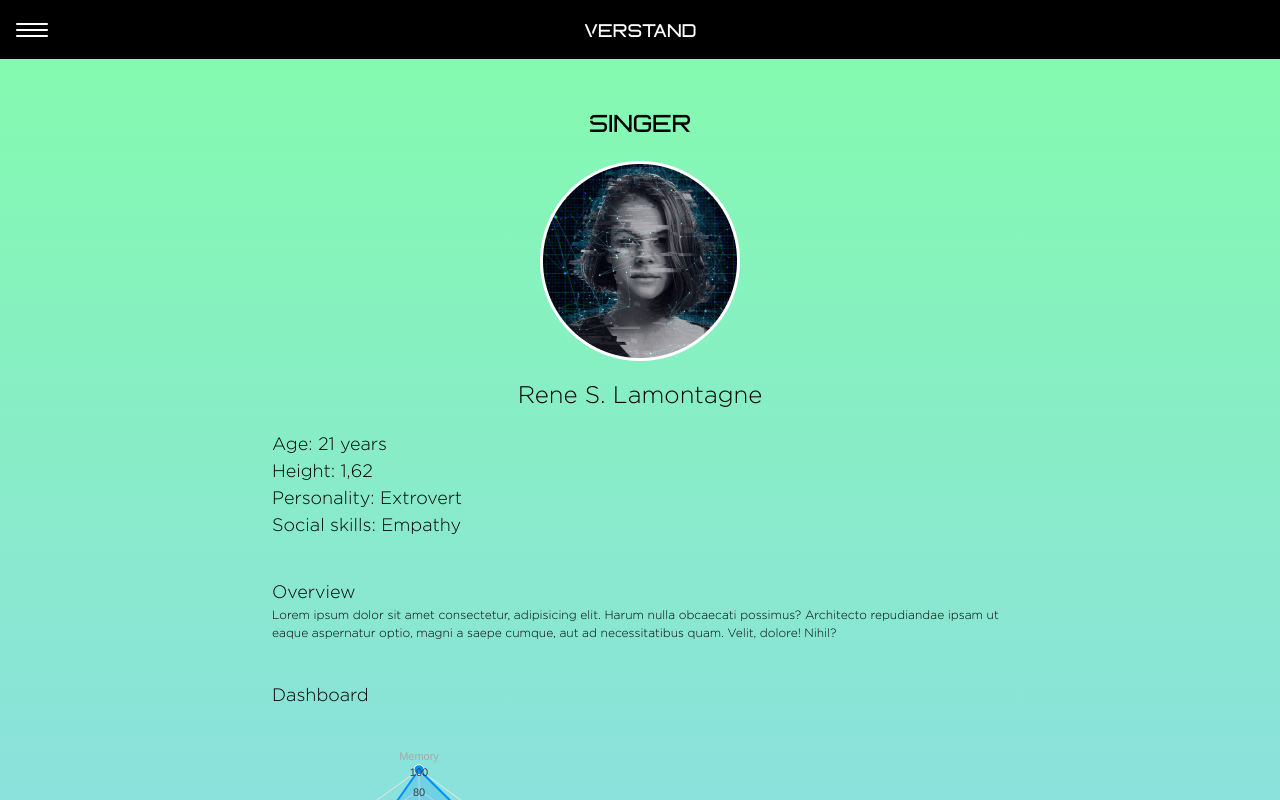
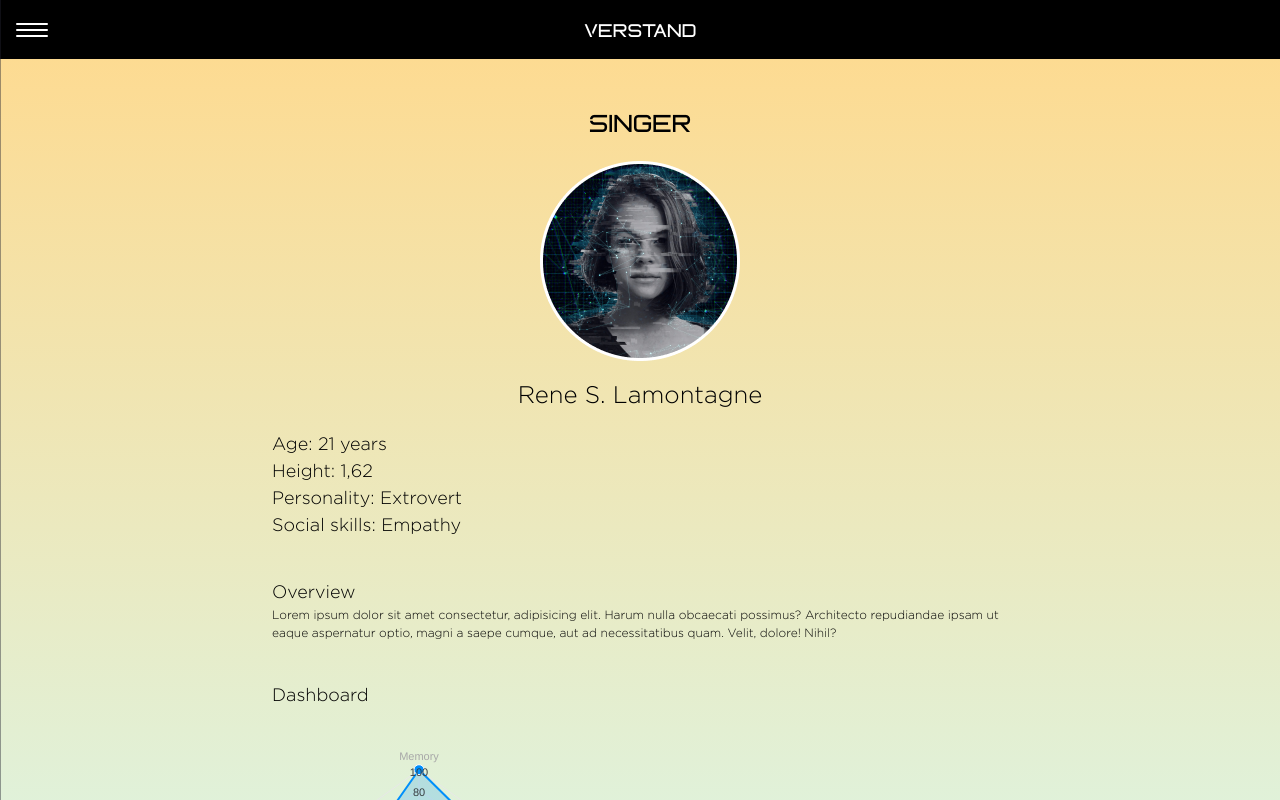
Before and after one commit to azabraao/verstand-frontend, a React (Create React App) app: page /profile in a window 1280 px wide. Shown: the top 800 px of the page. Built offline with nearby package versions, Linux system fonts and the light colour scheme.

Commit message:
add download page

```diff
--- a/src/components/Navbar/index.js
+++ b/src/components/Navbar/index.js
@@ -41,7 +41,11 @@ const Navbar = () => {
               Profile
             </NavLink>
           </li>
-          <li>Report</li>
+          <li>
+            <NavLink to="/download" activeClassName="active">
+              Download
+            </NavLink>
+          </li>
           <Button theme="danger">Exit</Button>
         </ul>
       </div>
--- /dev/null
+++ b/src/pages/Download/index.js
@@ -0,0 +1,22 @@
+import React, { memo } from "react";
+import DownloadStyle from "./styles";
+import Navbar from "../../components/Navbar";
+
+const Download = () => {
+  return (
+    <>
+      <Navbar />
+      <DownloadStyle className="singer">
+        <div className="container">
+          <article>
+            Lorem ipsum dolor sit amet consectetur adipisicing elit. Odio
+            maiores dicta esse, nisi velit adipisci ea sequi, quo voluptates
+            impedit doloribus ex et soluta nam vitae, doloremque in ullam a.
+          </article>
+        </div>
+      </DownloadStyle>
+    </>
+  );
+};
+
+export default memo(Download);
--- /dev/null
+++ b/src/pages/Download/styles.js
@@ -0,0 +1,53 @@
+import styled from "styled-components";
+
+const ProfileStyle = styled.section`
+  background: #000;
+  min-height: 100vh;
+  color: #ffffff;
+  padding-top: 120px;
+  padding-bottom: 120px;
+  font-size: 28px;
+  text-align: center;
+  line-height: 1.7;
+  background: linear-gradient(270deg, #138769, #272d2c);
+  background-size: 400% 400%;
+  -webkit-animation: MovingBackground 6s ease infinite;
+  -moz-animation: MovingBackground 6s ease infinite;
+  animation: MovingBackground 6s ease infinite;
+
+  @-webkit-keyframes MovingBackground {
+    0% {
+      background-position: 0% 50%;
+    }
+    50% {
+      background-position: 100% 50%;
+    }
+    100% {
+      background-position: 0% 50%;
+    }
+  }
+  @-moz-keyframes MovingBackground {
+    0% {
+      background-position: 0% 50%;
+    }
+    50% {
+      background-position: 100% 50%;
+    }
+    100% {
+      background-position: 0% 50%;
+    }
+  }
+  @keyframes MovingBackground {
+    0% {
+      background-position: 0% 50%;
+    }
+    50% {
+      background-position: 100% 50%;
+    }
+    100% {
+      background-position: 0% 50%;
+    }
+  }
+`;
+
+export default ProfileStyle;
--- a/src/pages/Profile/index.js
+++ b/src/pages/Profile/index.js
@@ -10,7 +10,7 @@ const Profile = () => {
   return (
     <>
       <Navbar />
-      <ProfileStyle className="entrepreneur">
+      <ProfileStyle className="singer">
         <div className="container">
           <h1>Singer</h1>
           <img className="Profile__image" src={imgSinger} alt="Foto da pessoa" />
--- a/src/routes.js
+++ b/src/routes.js
@@ -1,5 +1,6 @@
 import React, { memo } from "react";
 import { BrowserRouter, Route, Switch } from "react-router-dom";
+import Download from "./pages/Download";
 import Login from "./pages/Login";
 import Profile from "./pages/Profile";
 import Register from "./pages/Register";
@@ -15,6 +16,7 @@ const Routes = () => {
           <Route path="/register" exact component={Register} />
           <Route path="/upload" exact component={Upload} />
           <Route path="/profile" exact component={Profile} />
+          <Route path="/download" exact component={Download} />
         </Switch>
       </BrowserRouter>
     </>
```
